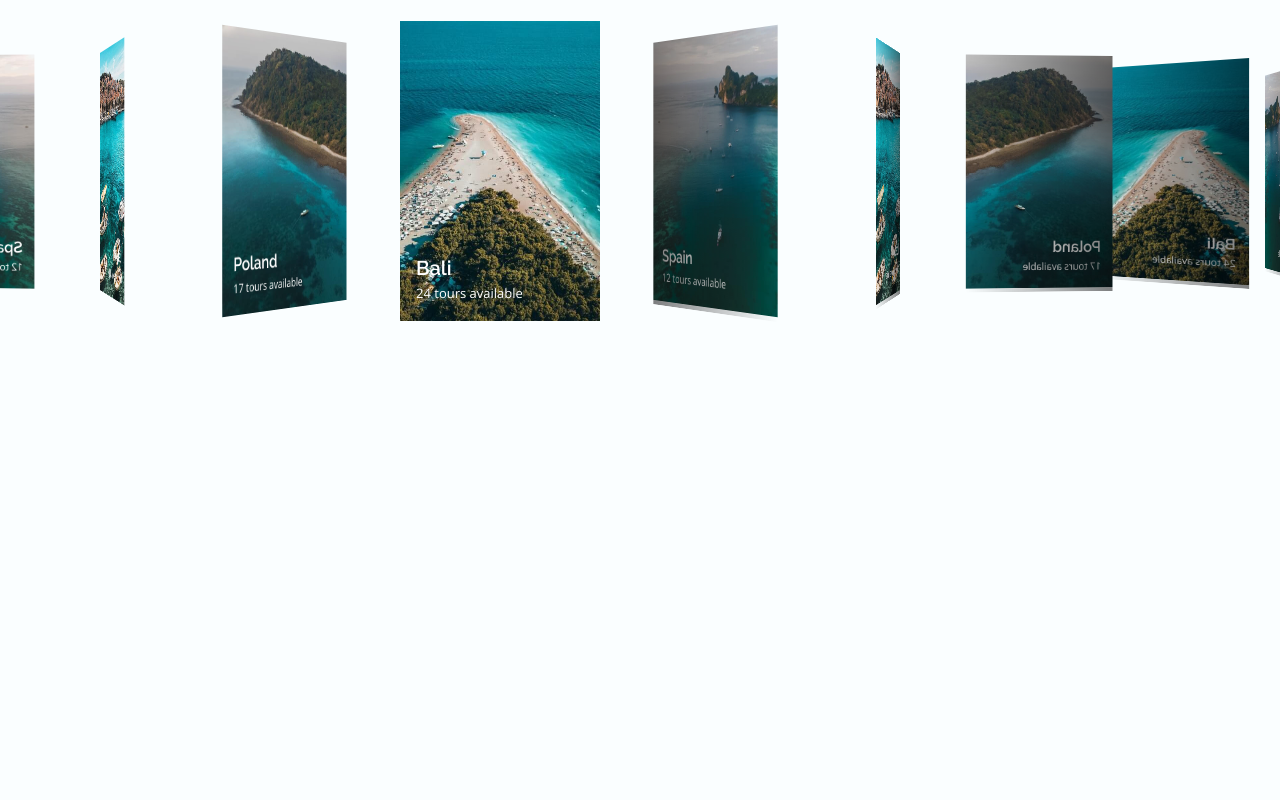
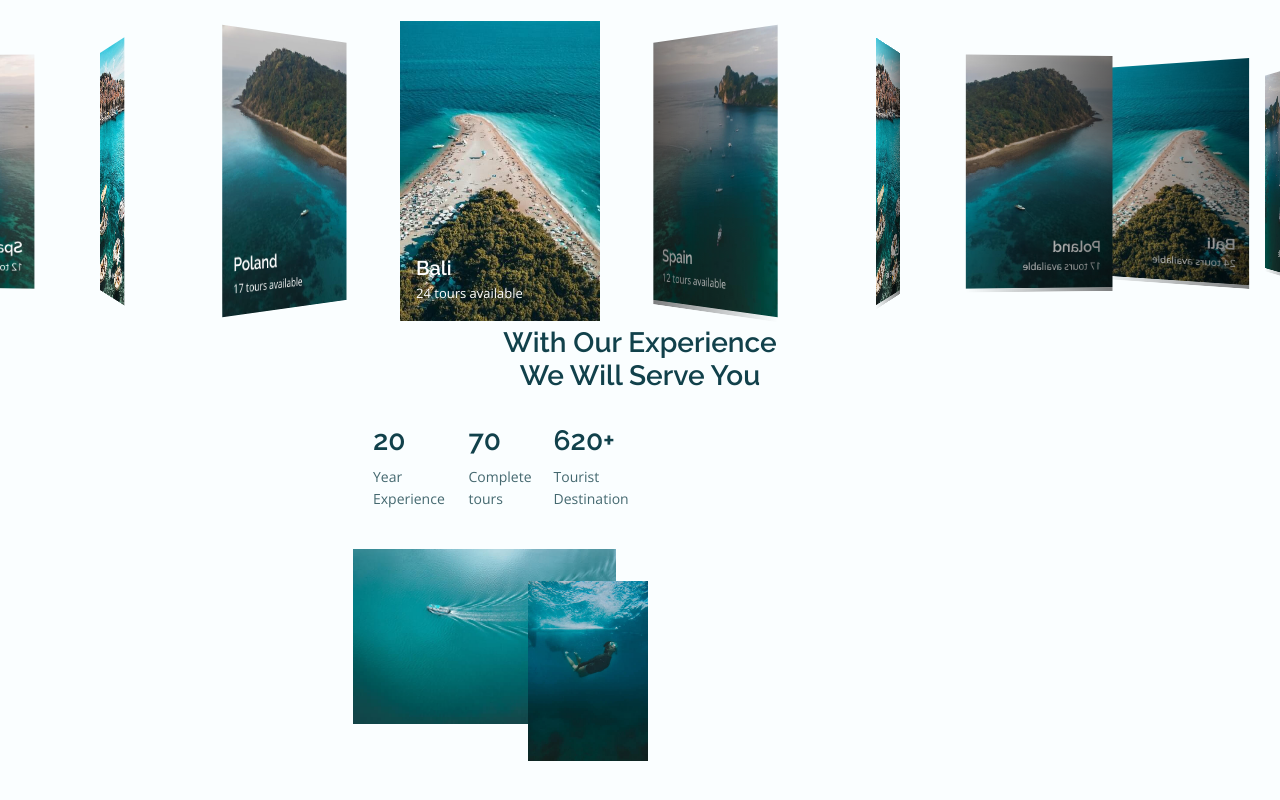
Before and after one commit to greg-front-end/Responsive-Travel-Website, a plain HTML site: page index.html in a window 1280 px wide. Shown: the part 1420-2220 px from the top of the page. Before the commit the page ends 1746 px from the top, so only its background shows below. Drawn offline with nearby package versions, Linux system fonts and the light colour scheme.

Commit message:
created experience section and styles for it

```diff
--- a/css/style.css
+++ b/css/style.css
@@ -421,3 +421,50 @@ input {
 .swipergit-3d .swiper-slide-shadow-right {
     background-image: none;
 }
+
+/*=============== EXPERIENCE ===============*/
+.experience__container {
+    row-gap: 2.5rem;
+    justify-content: center;
+    justify-items: center;
+}
+.experience__content {
+    grid-template-columns: repeat(3, 1fr);
+    column-gap: 1rem;
+    justify-items: center;
+    padding: 0 2rem;
+}
+.experience__number {
+    font-size: var(--h2-font-size);
+    font-weight: var(--font-semi-bold);
+    margin-bottom: var(--mb-0-5);
+}
+.experience__description {
+    font-size: var(--small-font-size);
+}
+.experience__img {
+    position: relative;
+    padding-bottom: 2rem;
+}
+.experience__overlay:nth-child(1) {
+    width: 263px;
+    margin-right: 2rem;
+}
+.experience__overlay:nth-child(2) {
+    width: 120px;
+    position: absolute;
+    top: 2rem;
+    right: 0;
+}
+.experience__img-one,
+.experience__img-two {
+    transition: var(--img-transition);
+}
+.experience__img-one:hover,
+.experience__img-two:hover {
+    transform: var(--img-scale);
+}
+
+.experience__overlay {
+    overflow: var(--img-hidden);
+}
--- a/index.html
+++ b/index.html
@@ -157,6 +157,41 @@
                 </div>
             </div>
         </section>
+        <!-- experience -->
+        <section class="experience setcion">
+            <h2 class="section__title">
+                With Our Experience <br> We Will Serve You
+            </h2>
+            <div class="experience__container container grid">
+                <div class="experience__content grid">
+                    <div class="experience__data">
+                        <h2 class="experience__number">20</h2>
+                        <span class="experience__description">Year <br> Experience</span>
+                    </div>
+
+                    <div class="experience__data">
+                        <h2 class="experience__number">70</h2>
+                        <span class="experience__description">Complete <br> tours</span>
+                    </div>
+                    <div class="experience__data">
+                        <h2 class="experience__number">620+</h2>
+                        <span class="experience__description">Tourist <br> Destination</span>
+                    </div>
+                </div>
+                <div class="experience__img grid">
+                    <div class="experience__overlay">
+                        <img src="img/experience1.jpg" alt="" class="experience__img-one">
+                    </div>
+                    <div class="experience__overlay">
+                        <img src="img/experience2.jpg" alt="" class="experience__img-two">
+                    </div>
+                </div>
+            </div>
+        </section>
+        <!-- video -->
+        <section class="section video"></section>
+        <!-- places -->
+        <section class="section places" id="place"></section>
     </main>
 
     <!-- ======== FOOTER========-->
```
